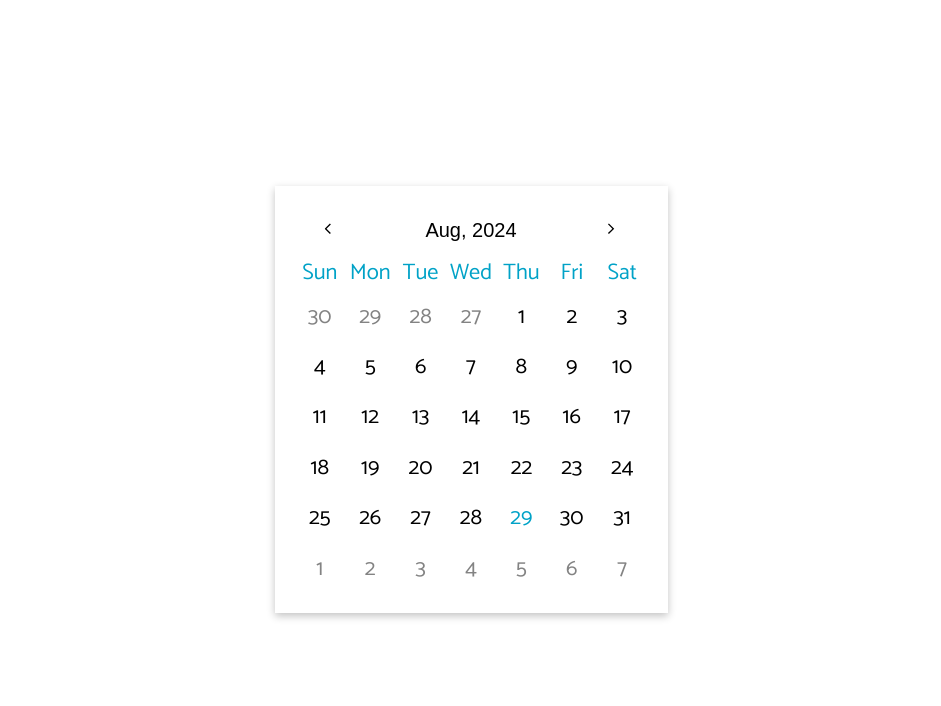
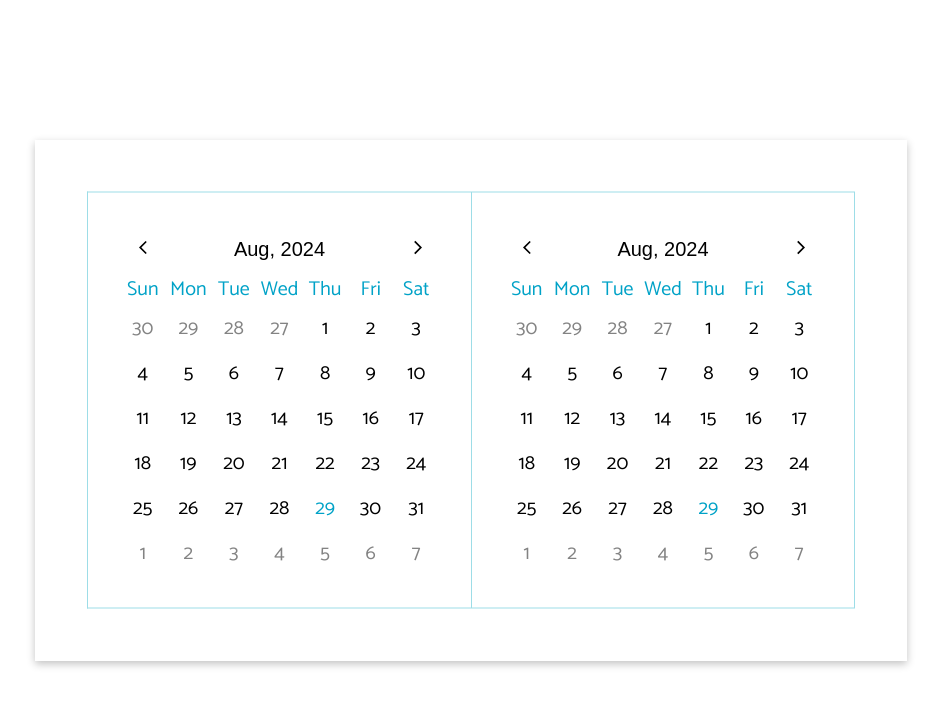
Before and after one commit to rahulrao0209/ui-components, a React (Vite) app in the folder date-range-picker/: page / in a window 1280 px wide. Shown: the top 706 px of the page, without its empty margins (169-1110 px from the left). Built offline with nearby package versions, Linux system fonts and the light colour scheme.

Commit message:
Date-range-picker | Add a container to display two pickers. Update styling

```diff
--- a/date-range-picker/src/App.tsx
+++ b/date-range-picker/src/App.tsx
@@ -1,11 +1,11 @@
-import { Picker } from "./components";
+import { PickerContainer } from "./components";
 import "./App.css";
 
 function App() {
   return (
     <>
       <div className="app">
-        <Picker />
+        <PickerContainer />
       </div>
     </>
   );
--- a/date-range-picker/src/components/index.tsx
+++ b/date-range-picker/src/components/index.tsx
@@ -1,5 +1,6 @@
 export { default as Picker } from "./picker";
 export { default as PickerController } from "./pickerController";
+export { default as PickerContainer } from "./pickerContainer";
 export { default as Days } from "./days";
 export { default as Months } from "./months";
 export { default as Years } from "./years";
--- a/date-range-picker/src/components/picker/index.css
+++ b/date-range-picker/src/components/picker/index.css
@@ -1,7 +1,11 @@
 .picker {
   display: block;
-  font-size: 1.4rem;
+  font-size: 1.25rem;
   min-width: 24rem;
-  padding: 1.25rem;
-  box-shadow: rgba(0, 0, 0, 0.24) 0px 3px 8px;
+  padding: 2rem;
+  border: 0.5px solid var(--hover-blue);
 }
+
+.picker:nth-of-type(1) {
+  border-right: none;
+}
--- a/date-range-picker/src/components/picker/index.tsx
+++ b/date-range-picker/src/components/picker/index.tsx
@@ -9,8 +9,8 @@ const Picker = () => {
 
   return (
     <div className="picker">
-      <PickerController />
       <div className="picker__view">
+        <PickerController />
         <Days
           currentMonthDays={currentMonthDays}
           previousMonthDays={previousMonthDays}
--- /dev/null
+++ b/date-range-picker/src/components/pickerContainer/index.css
@@ -0,0 +1,9 @@
+.picker-container {
+  padding: 1.25rem;
+  box-shadow: rgba(0, 0, 0, 0.24) 0px 3px 8px;
+}
+
+.pickers {
+  display: flex;
+  padding: 2rem;
+}
--- /dev/null
+++ b/date-range-picker/src/components/pickerContainer/index.tsx
@@ -0,0 +1,14 @@
+import { Picker } from "../index";
+import "./index.css";
+const PickerContainer = () => {
+  return (
+    <main className="picker-container">
+      <div className="pickers">
+        <Picker />
+        <Picker />
+      </div>
+    </main>
+  );
+};
+
+export default PickerContainer;
--- a/date-range-picker/src/components/pickerController/index.css
+++ b/date-range-picker/src/components/pickerController/index.css
@@ -18,28 +18,34 @@
 
 .day-controller__back {
   font-size: 1rem;
-  flex-grow: 1;
+  display: flex;
+  align-items: center;
+  justify-content: center;
   width: 3rem;
   height: 3rem;
+  border-radius: 100%;
 }
 
 .day-controller__next {
   font-size: 1rem;
-  flex-grow: 1;
+  display: flex;
+  align-items: center;
+  justify-content: center;
   width: 3rem;
   height: 3rem;
+  border-radius: 100%;
 }
 
 .day-controller__btn {
   font-size: 1.25rem;
   min-width: 40%;
-  flex-grow: 4;
+  border-radius: 8px;
 }
 
 .day-controller__back-icon {
-  font-size: 0.8rem;
+  margin: 2px 0 0 5px;
 }
 
 .day-controller__next-icon {
-  font-size: 0.8rem;
+  margin: 2px 0 0 5px;
 }
```
